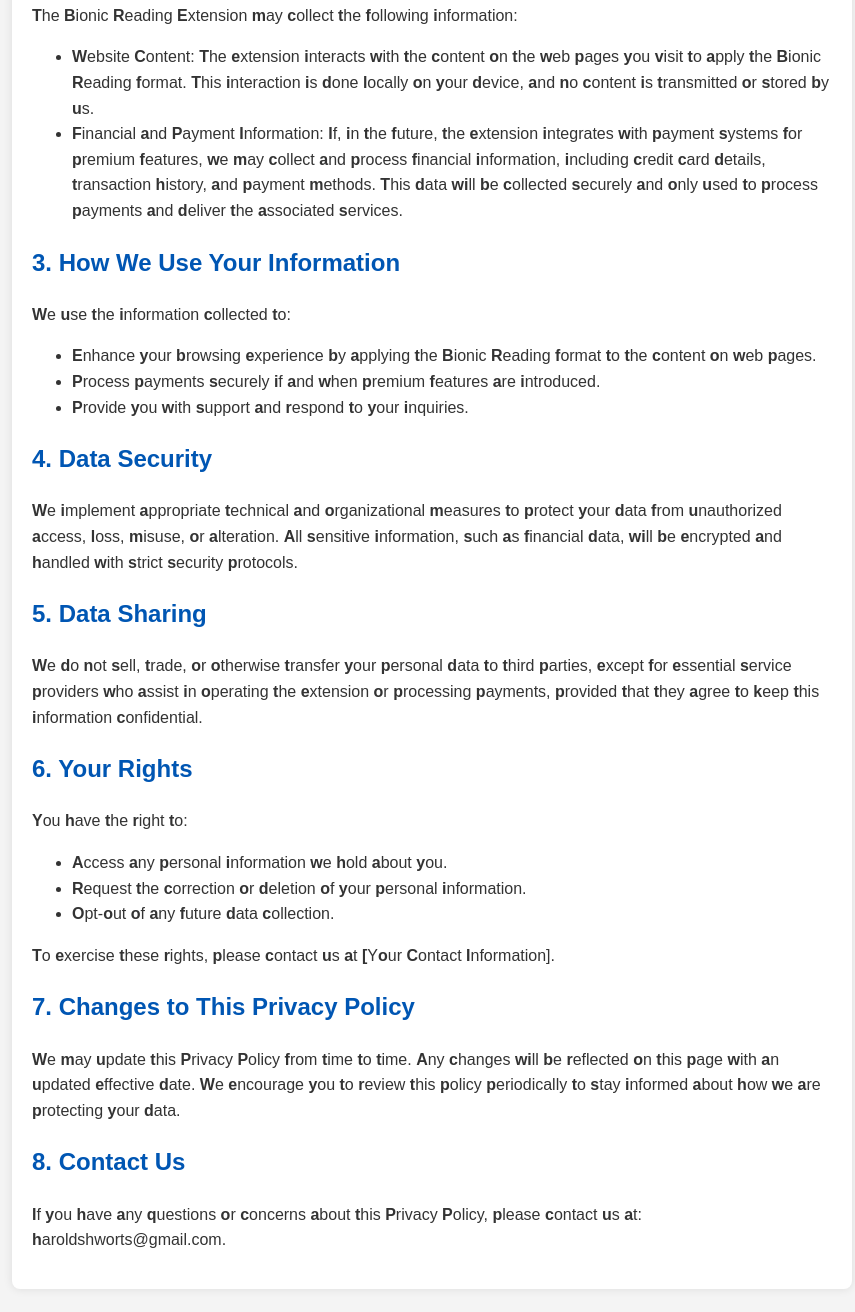
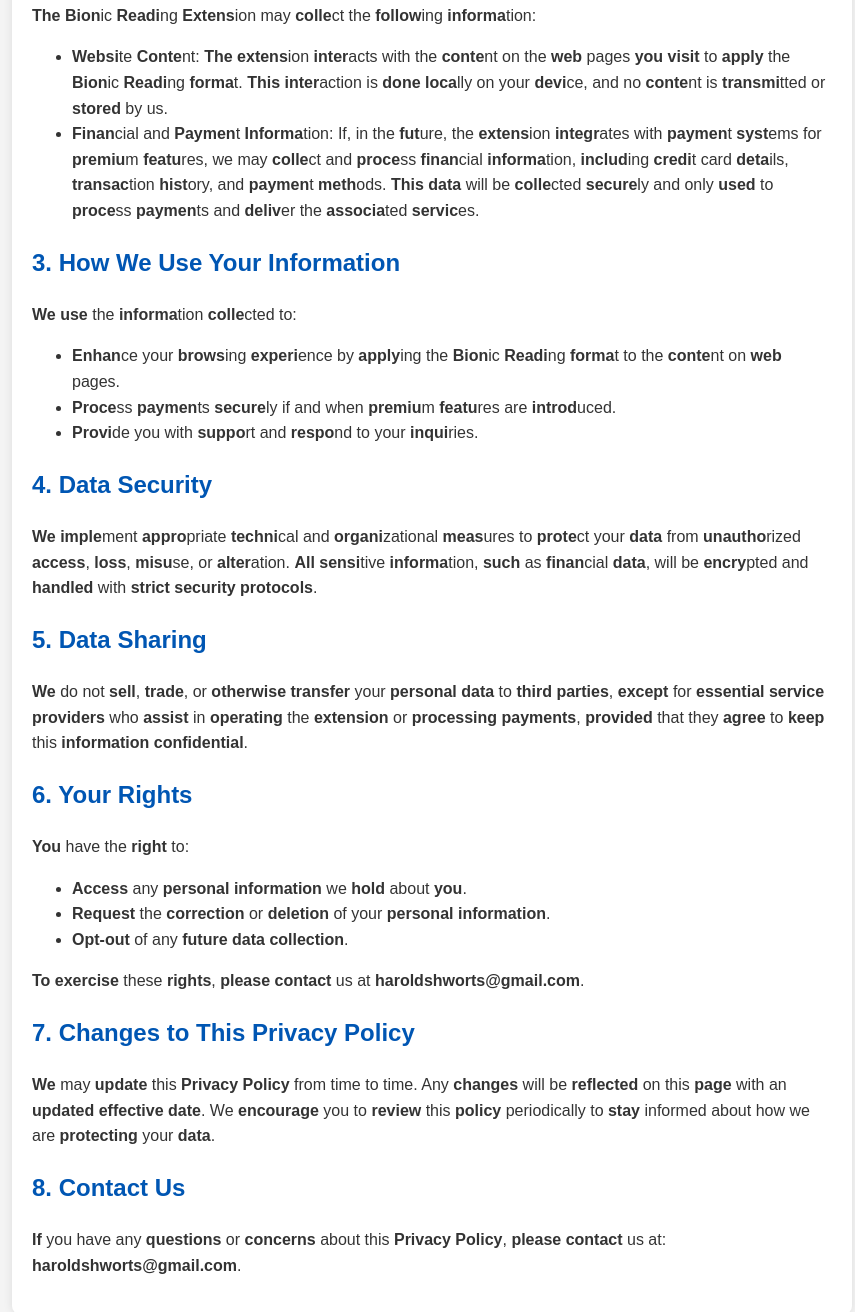
Before and after one commit to hugoisthe1/bionic-reading-extension, a plain HTML site: page index.html in a window 1280 px wide. Shown: the part 390-1702 px from the top of the page, without its empty margins (208-1063 px from the left). Drawn offline with Linux system fonts and the light colour scheme.

Commit message:
Update index.html

```diff
--- a/index.html
+++ b/index.html
@@ -24,54 +24,54 @@
             border-radius: 8px;
             box-shadow: 0 0 10px rgba(0, 0, 0, 0.1);
         }
-        .bionic b {
+        .bionic span {
             font-weight: bold;
         }
     </style>
 </head>
 <body>
     <div class="container">
-        <h1><span class="bionic"><b>P</b>rivacy <b>P</b>olicy for <b>B</b>ionic <b>R</b>eading <b>E</b>xtension</span></h1>
-        <p><span class="bionic"><b>E</b>ffective <b>D</b>ate: [Insert Date]</span></p>
+        <h1><span class="bionic"><span>Priva</span>cy <span>Pol</span>icy for <span>Bion</span>ic <span>Readi</span>ng <span>Extens</span>ion</span></h1>
+        <p><span class="bionic"><span>Eff</span>ective <span>Date</span>: [Insert Date]</span></p>
 
-        <h2><span class="bionic"><b>1.</b> <b>I</b>ntroduction</span></h2>
-        <p><span class="bionic"><b>T</b>he <b>B</b>ionic <b>R</b>eading <b>E</b>xtension ("<b>w</b>e", "<b>o</b>ur", "<b>u</b>s") <b>r</b>espects <b>y</b>our <b>p</b>rivacy <b>a</b>nd <b>i</b>s <b>c</b>ommitted <b>t</b>o <b>p</b>rotecting <b>a</b>ny <b>i</b>nformation <b>t</b>hat <b>w</b>e <b>m</b>ay <b>c</b>ollect <b>w</b>hile <b>p</b>roviding <b>o</b>ur <b>s</b>ervices. <b>T</b>his <b>P</b>rivacy <b>P</b>olicy <b>e</b>xplains <b>w</b>hat <b>d</b>ata <b>w</b>e <b>c</b>ollect, <b>h</b>ow <b>w</b>e <b>u</b>se <b>i</b>t, <b>a</b>nd <b>y</b>our <b>r</b>ights <b>r</b>egarding <b>y</b>our <b>d</b>ata.</span></p>
+        <h2><span class="bionic"><span>1.</span> <span>Introd</span>uction</span></h2>
+        <p><span class="bionic"><span>The Bion</span>ic <span>Readi</span>ng <span>Extens</span>ion ("<span>we</span>", "<span>our</span>", "<span>us</span>") <span>respec</span>ts <span>your priv</span>acy <span>and</span> is <span>commit</span>ted to <span>prote</span>cting any <span>infor</span>mation that <span>we</span> may <span>colle</span>ct while <span>provi</span>ding our <span>servic</span>es. <span>This Priva</span>cy <span>Pol</span>icy <span>expl</span>ains what <span>data</span> <span>we</span> <span>colle</span>ct, how <span>we</span> <span>use</span> it, and your <span>rights</span> <span>regard</span>ing your <span>data</span>.</span></p>
 
-        <h2><span class="bionic"><b>2.</b> <b>I</b>nformation <b>W</b>e <b>C</b>ollect</span></h2>
-        <p><span class="bionic"><b>T</b>he <b>B</b>ionic <b>R</b>eading <b>E</b>xtension <b>m</b>ay <b>c</b>ollect <b>t</b>he <b>f</b>ollowing <b>i</b>nformation:</span></p>
+        <h2><span class="bionic"><span>2.</span> <span>Informa</span>tion <span>We Colle</span>ct</span></h2>
+        <p><span class="bionic"><span>The Bion</span>ic <span>Readi</span>ng <span>Extens</span>ion may <span>colle</span>ct the <span>follow</span>ing <span>informa</span>tion:</span></p>
         <ul>
-            <li><span class="bionic"><b>W</b>ebsite <b>C</b>ontent: <b>T</b>he <b>e</b>xtension <b>i</b>nteracts <b>w</b>ith <b>t</b>he <b>c</b>ontent <b>o</b>n <b>t</b>he <b>w</b>eb <b>p</b>ages <b>y</b>ou <b>v</b>isit <b>t</b>o <b>a</b>pply <b>t</b>he <b>B</b>ionic <b>R</b>eading <b>f</b>ormat. <b>T</b>his <b>i</b>nteraction <b>i</b>s <b>d</b>one <b>l</b>ocally <b>o</b>n <b>y</b>our <b>d</b>evice, <b>a</b>nd <b>n</b>o <b>c</b>ontent <b>i</b>s <b>t</b>ransmitted <b>o</b>r <b>s</b>tored <b>b</b>y <b>u</b>s.</span></li>
-            <li><span class="bionic"><b>F</b>inancial <b>a</b>nd <b>P</b>ayment <b>I</b>nformation: <b>I</b>f, <b>i</b>n <b>t</b>he <b>f</b>uture, <b>t</b>he <b>e</b>xtension <b>i</b>ntegrates <b>w</b>ith <b>p</b>ayment <b>s</b>ystems <b>f</b>or <b>p</b>remium <b>f</b>eatures, <b>w</b>e <b>m</b>ay <b>c</b>ollect <b>a</b>nd <b>p</b>rocess <b>f</b>inancial <b>i</b>nformation, <b>i</b>ncluding <b>c</b>redit <b>c</b>ard <b>d</b>etails, <b>t</b>ransaction <b>h</b>istory, <b>a</b>nd <b>p</b>ayment <b>m</b>ethods. <b>T</b>his <b>d</b>ata <b>wi</b>ll <b>b</b>e <b>c</b>ollected <b>s</b>ecurely <b>a</b>nd <b>o</b>nly <b>u</b>sed <b>t</b>o <b>p</b>rocess <b>p</b>ayments <b>a</b>nd <b>d</b>eliver <b>t</b>he <b>a</b>ssociated <b>s</b>ervices.</span></li>
+            <li><span class="bionic"><span>Websi</span>te <span>Conte</span>nt: <span>The extens</span>ion <span>inter</span>acts with the <span>conte</span>nt on the <span>web</span> pages <span>you</span> <span>visit</span> to <span>apply</span> the <span>Bion</span>ic <span>Readi</span>ng <span>forma</span>t. <span>This inter</span>action is <span>done loca</span>lly on your <span>devi</span>ce, and no <span>conte</span>nt is <span>transmi</span>tted or <span>stored</span> by us.</span></li>
+            <li><span class="bionic"><span>Finan</span>cial and <span>Paymen</span>t <span>Informa</span>tion: If, in the <span>fut</span>ure, the <span>extens</span>ion <span>integr</span>ates with <span>paymen</span>t <span>syst</span>ems for <span>premiu</span>m <span>featu</span>res, we may <span>colle</span>ct and <span>proce</span>ss <span>finan</span>cial <span>informa</span>tion, <span>includ</span>ing <span>credi</span>t card <span>deta</span>ils, <span>transac</span>tion <span>hist</span>ory, and <span>paymen</span>t <span>meth</span>ods. <span>This data</span> will be <span>colle</span>cted <span>secure</span>ly and only <span>used</span> to <span>proce</span>ss <span>paymen</span>ts and <span>deliv</span>er the <span>associa</span>ted <span>servic</span>es.</span></li>
         </ul>
 
-        <h2><span class="bionic"><b>3.</b> <b>H</b>ow <b>W</b>e <b>U</b>se <b>Y</b>our <b>I</b>nformation</span></h2>
-        <p><span class="bionic"><b>W</b>e <b>u</b>se <b>t</b>he <b>i</b>nformation <b>c</b>ollected <b>t</b>o:</span></p>
+        <h2><span class="bionic"><span>3.</span> <span>How We Use</span> Your <span>Informa</span>tion</span></h2>
+        <p><span class="bionic"><span>We</span> <span>use</span> the <span>informa</span>tion <span>colle</span>cted to:</span></p>
         <ul>
-            <li><span class="bionic"><b>E</b>nhance <b>y</b>our <b>b</b>rowsing <b>e</b>xperience <b>b</b>y <b>a</b>pplying <b>t</b>he <b>B</b>ionic <b>R</b>eading <b>f</b>ormat <b>t</b>o <b>t</b>he <b>c</b>ontent <b>o</b>n <b>w</b>eb <b>p</b>ages.</span></li>
-            <li><span class="bionic"><b>P</b>rocess <b>p</b>ayments <b>s</b>ecurely <b>i</b>f <b>a</b>nd <b>w</b>hen <b>p</b>remium <b>f</b>eatures <b>a</b>re <b>i</b>ntroduced.</span></li>
-           <li><span class="bionic"><b>P</b>rovide <b>y</b>ou <b>w</b>ith <b>s</b>upport <b>a</b>nd <b>r</b>espond <b>t</b>o <b>y</b>our <b>i</b>nquiries.</span></li>
+            <li><span class="bionic"><span>Enhan</span>ce your <span>brows</span>ing <span>experi</span>ence by <span>apply</span>ing the <span>Bion</span>ic <span>Readi</span>ng <span>forma</span>t to the <span>conte</span>nt on <span>web</span> pages.</span></li>
+            <li><span class="bionic"><span>Proce</span>ss <span>paymen</span>ts <span>secure</span>ly if and when <span>premiu</span>m <span>featu</span>res are <span>introd</span>uced.</span></li>
+            <li><span class="bionic"><span>Provi</span>de you with <span>suppo</span>rt and <span>respo</span>nd to your <span>inqui</span>ries.</span></li>
         </ul>
 
-        <h2><span class="bionic"><b>4.</b> <b>D</b>ata <b>S</b>ecurity</span></h2>
-        <p><span class="bionic"><b>W</b>e <b>i</b>mplement <b>a</b>ppropriate <b>t</b>echnical <b>a</b>nd <b>o</b>rganizational <b>m</b>easures <b>t</b>o <b>p</b>rotect <b>y</b>our <b>d</b>ata <b>f</b>rom <b>u</b>nauthorized <b>a</b>ccess, <b>l</b>oss, <b>m</b>isuse, <b>o</b>r <b>a</b>lteration. <b>A</b>ll <b>s</b>ensitive <b>i</b>nformation, <b>s</b>uch <b>a</b>s <b>f</b>inancial <b>d</b>ata, <b>wi</b>ll <b>b</b>e <b>e</b>ncrypted <b>a</b>nd <b>h</b>andled <b>w</b>ith <b>s</b>trict <b>s</b>ecurity <b>p</b>rotocols.</span></p>
+        <h2><span class="bionic"><span>4.</span> <span>Data Secur</span>ity</span></h2>
+        <p><span class="bionic"><span>We imple</span>ment <span>appro</span>priate <span>techni</span>cal and <span>organi</span>zational <span>meas</span>ures to <span>prote</span>ct your <span>data</span> from <span>unautho</span>rized <span>access</span>, <span>loss</span>, <span>misu</span>se, or <span>alter</span>ation. <span>All</span> <span>sensi</span>tive <span>informa</span>tion, <span>such</span> as <span>finan</span>cial <span>data</span>, will be <span>encry</span>pted and <span>handled</span> with <span>strict</span> <span>security</span> <span>protocols</span>.</span></p>
 
-        <h2><span class="bionic"><b>5.</b> <b>D</b>ata <b>S</b>haring</span></h2>
-        <p><span class="bionic"><b>W</b>e <b>d</b>o <b>n</b>ot <b>s</b>ell, <b>t</b>rade, <b>o</b>r <b>o</b>therwise <b>t</b>ransfer <b>y</b>our <b>p</b>ersonal <b>d</b>ata <b>t</b>o <b>t</b>hird <b>p</b>arties, <b>e</b>xcept <b>f</b>or <b>e</b>ssential <b>s</b>ervice <b>p</b>roviders <b>w</b>ho <b>a</b>ssist <b>i</b>n <b>o</b>perating <b>t</b>he <b>e</b>xtension <b>o</b>r <b>p</b>rocessing <b>p</b>ayments, <b>p</b>rovided <b>t</b>hat <b>t</b>hey <b>a</b>gree <b>t</b>o <b>k</b>eep <b>t</b>his <b>i</b>nformation <b>c</b>onfidential.</span></p>
+        <h2><span class="bionic"><span>5.</span> <span>Data Sharing</span></h2>
+        <p><span class="bionic"><span>We</span> do not <span>sell</span>, <span>trade</span>, or <span>otherwise</span> <span>transfer</span> your <span>personal</span> <span>data</span> to <span>third</span> <span>parties</span>, <span>except</span> for <span>essential</span> <span>service</span> <span>providers</span> who <span>assist</span> in <span>operating</span> the <span>extension</span> or <span>processing</span> <span>payments</span>, <span>provided</span> that they <span>agree</span> to <span>keep</span> this <span>information</span> <span>confidential</span>.</span></p>
 
-        <h2><span class="bionic"><b>6.</b> <b>Y</b>our <b>R</b>ights</span></h2>
-        <p><span class="bionic"><b>Y</b>ou <b>h</b>ave <b>t</b>he <b>r</b>ight <b>t</b>o:</span></p>
+        <h2><span class="bionic"><span>6.</span> <span>Your Rights</span></h2>
+        <p><span class="bionic"><span>You</span> have the <span>right</span> to:</span></p>
         <ul>
-            <li><span class="bionic"><b>A</b>ccess <b>a</b>ny <b>p</b>ersonal <b>i</b>nformation <b>w</b>e <b>h</b>old <b>a</b>bout <b>y</b>ou.</span></li>
-            <li><span class="bionic"><b>R</b>equest <b>t</b>he <b>c</b>orrection <b>o</b>r <b>d</b>eletion <b>o</b>f <b>y</b>our <b>p</b>ersonal <b>i</b>nformation.</span></li>
-            <li><span class="bionic"><b>O</b>pt-<b>o</b>ut <b>o</b>f <b>a</b>ny <b>f</b>uture <b>d</b>ata <b>c</b>ollection.</span></li>
+            <li><span class="bionic"><span>Access</span> any <span>personal</span> <span>information</span> we <span>hold</span> about <span>you</span>.</span></li>
+            <li><span class="bionic"><span>Request</span> the <span>correction</span> or <span>deletion</span> of your <span>personal</span> <span>information</span>.</span></li>
+            <li><span class="bionic"><span>Opt-out</span> of any <span>future</span> <span>data</span> <span>collection</span>.</span></li>
         </ul>
-        <p><span class="bionic"><b>T</b>o <b>e</b>xercise <b>t</b>hese <b>r</b>ights, <b>p</b>lease <b>c</b>ontact <b>u</b>s <b>a</b>t <b>[</b>Y<b>o</b>ur <b>C</b>ontact <b>I</b>nformation].</span></p>
+        <p><span class="bionic"><span>To</span> <span>exercise</span> these <span>rights</span>, <span>please</span> <span>contact</span> us at <span>haroldshworts@gmail.com</span>.</span></p>
 
-        <h2><span class="bionic"><b>7.</b> <b>C</b>hanges <b>t</b>o <b>T</b>his <b>P</b>rivacy <b>P</b>olicy</span></h2>
-        <p><span class="bionic"><b>W</b>e <b>m</b>ay <b>u</b>pdate <b>t</b>his <b>P</b>rivacy <b>P</b>olicy <b>f</b>rom <b>t</b>ime <b>t</b>o <b>t</b>ime. <b>A</b>ny <b>c</b>hanges <b>wi</b>ll <b>b</b>e <b>r</b>eflected <b>o</b>n <b>t</b>his <b>p</b>age <b>w</b>ith <b>a</b>n <b>u</b>pdated <b>e</b>ffective <b>d</b>ate. <b>W</b>e <b>e</b>ncourage <b>y</b>ou <b>t</b>o <b>r</b>eview <b>t</b>his <b>p</b>olicy <b>p</b>eriodically <b>t</b>o <b>s</b>tay <b>i</b>nformed <b>a</b>bout <b>h</b>ow <b>w</b>e <b>a</b>re <b>p</b>rotecting <b>y</b>our <b>d</b>ata.</span></p>
+        <h2><span class="bionic"><span>7.</span> <span>Changes to This Privacy Policy</span></h2>
+        <p><span class="bionic"><span>We</span> may <span>update</span> this <span>Privacy</span> <span>Policy</span> from time to time. Any <span>changes</span> will be <span>reflected</span> on this <span>page</span> with an <span>updated</span> <span>effective</span> <span>date</span>. We <span>encourage</span> you to <span>review</span> this <span>policy</span> periodically to <span>stay</span> informed about how we are <span>protecting</span> your <span>data</span>.</span></p>
 
-        <h2><span class="bionic"><b>8.</b> <b>C</b>ontact <b>U</b>s</span></h2>
-        <p><span class="bionic"><b>I</b>f <b>y</b>ou <b>h</b>ave <b>a</b>ny <b>q</b>uestions <b>o</b>r <b>c</b>oncerns <b>a</b>bout <b>t</b>his <b>P</b>rivacy <b>P</b>olicy, <b>p</b>lease <b>c</b>ontact <b>u</b>s <b>a</b>t: <b>h</b>aroldshworts@gmail.com.</span></p>
+        <h2><span class="bionic"><span>8.</span> <span>Contact Us</span></h2>
+        <p><span class="bionic"><span>If</span> you have any <span>questions</span> or <span>concerns</span> about this <span>Privacy</span> <span>Policy</span>, <span>please</span> <span>contact</span> us at: <span>haroldshworts@gmail.com</span>.</span></p>
     </div>
 </body>
 </html>
```
